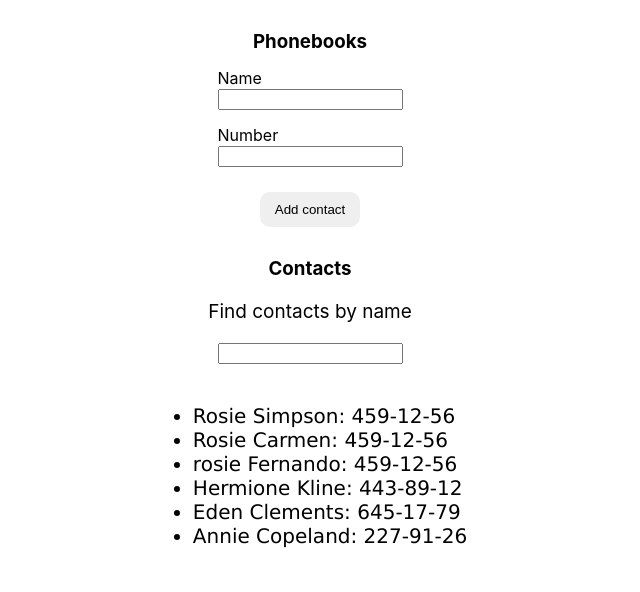
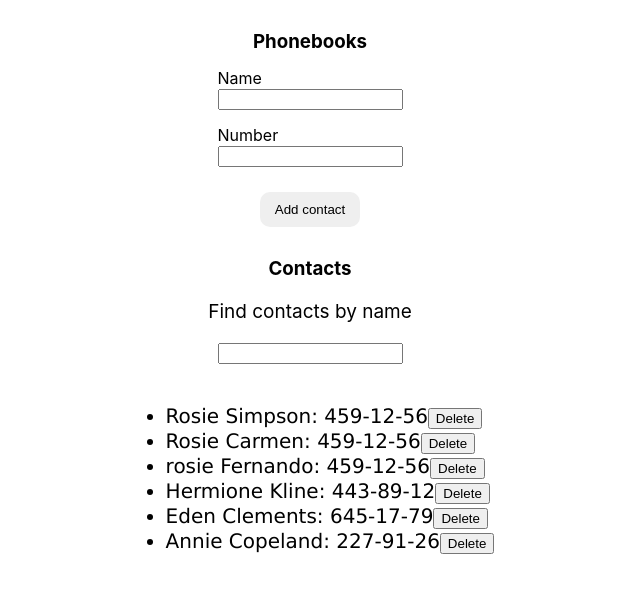
Before and after one commit to Enma04/goit-react-hw-02-phonebook, a React (Create React App) app: page / in a window 1280 px wide. Shown: the top 592 px of the page, without its empty margins (330-970 px from the left). Built offline with nearby package versions, Linux system fonts and the light colour scheme.

Commit message:
Paso 6 tarea 2, completada (Tarea terminada)

```diff
--- a/src/components/App.jsx
+++ b/src/components/App.jsx
@@ -10,10 +10,6 @@ const INITIAL_STATE = {
 };
 
 export class App extends Component {
-  static defaultProps = {};
-
-  static propTypes = {};
-
   constructor(props) {
     super(props);
     this.state = {
@@ -29,10 +25,22 @@ export class App extends Component {
       name: '',
       number: '',
     };
+    this.handleDelete = this.handleDelete.bind(this);
     this.handleReset = this.handleReset.bind(this);
     this.handleChange = this.handleChange.bind(this);
     this.handleSubmit = this.handleSubmit.bind(this);
     this.handleFilter = this.handleFilter.bind(this);
+    //this.handleValidate = this.handleValidate.bind(this);
+  }
+
+  handleDelete(e) {
+    const { contacts } = this.state;
+    const name = e.target.parentNode.firstChild.data;
+    if (contacts.map(item => item.name).includes(name)) {
+      const position = contacts.findIndex( contact => contact.name === name );
+      contacts.splice(position, 1);
+      this.setState({ contacts });
+    }
   }
 
   handleReset = e => {
@@ -51,8 +59,12 @@ export class App extends Component {
   handleSubmit = evt => {
     evt.preventDefault();
     const { name, number, contacts } = this.state;
-    const id = nanoid();
-    contacts.push({ name, number, id });
+    if (contacts.map(item => item.name).includes(name)) {
+      alert('El contacto ya existe');
+    } else {
+      const id = nanoid();
+      contacts.push({ name, number, id });
+    }
     this.handleReset(evt);
   };
 
@@ -67,13 +79,17 @@ export class App extends Component {
 
   render() {
     return (
-      <div className={css.container} >
+      <div className={css.container}>
         <ContactForm
           handleReset={this.handleReset}
           handleChange={this.handleChange}
           handleSubmit={this.handleSubmit}
         />
-        <Filter { ...this.state } handleFilter={this.handleFilter} />
+        <Filter
+          {...this.state}
+          handleFilter={this.handleFilter}
+          handleDelete={this.handleDelete}
+        />
       </div>
     );
   }
--- a/src/components/Filter/Filter.jsx
+++ b/src/components/Filter/Filter.jsx
@@ -18,11 +18,13 @@ export default class Filter extends Component {
             ? this.props.contactsFiltered.map((person, index) => (
                 <li key={person.id} className={css.contactItem}>
                   {person.name}: {person.number}
+									<button>Delete</button>
                 </li>
               ))
             : this.props.contacts.map(contact => (
                 <li key={contact.id} className={css.contactItem}>
                   {contact.name}: {contact.number}
+									<button onClick={this.props.handleDelete} >Delete</button>
                 </li>
               ))}
         </ul>
```
